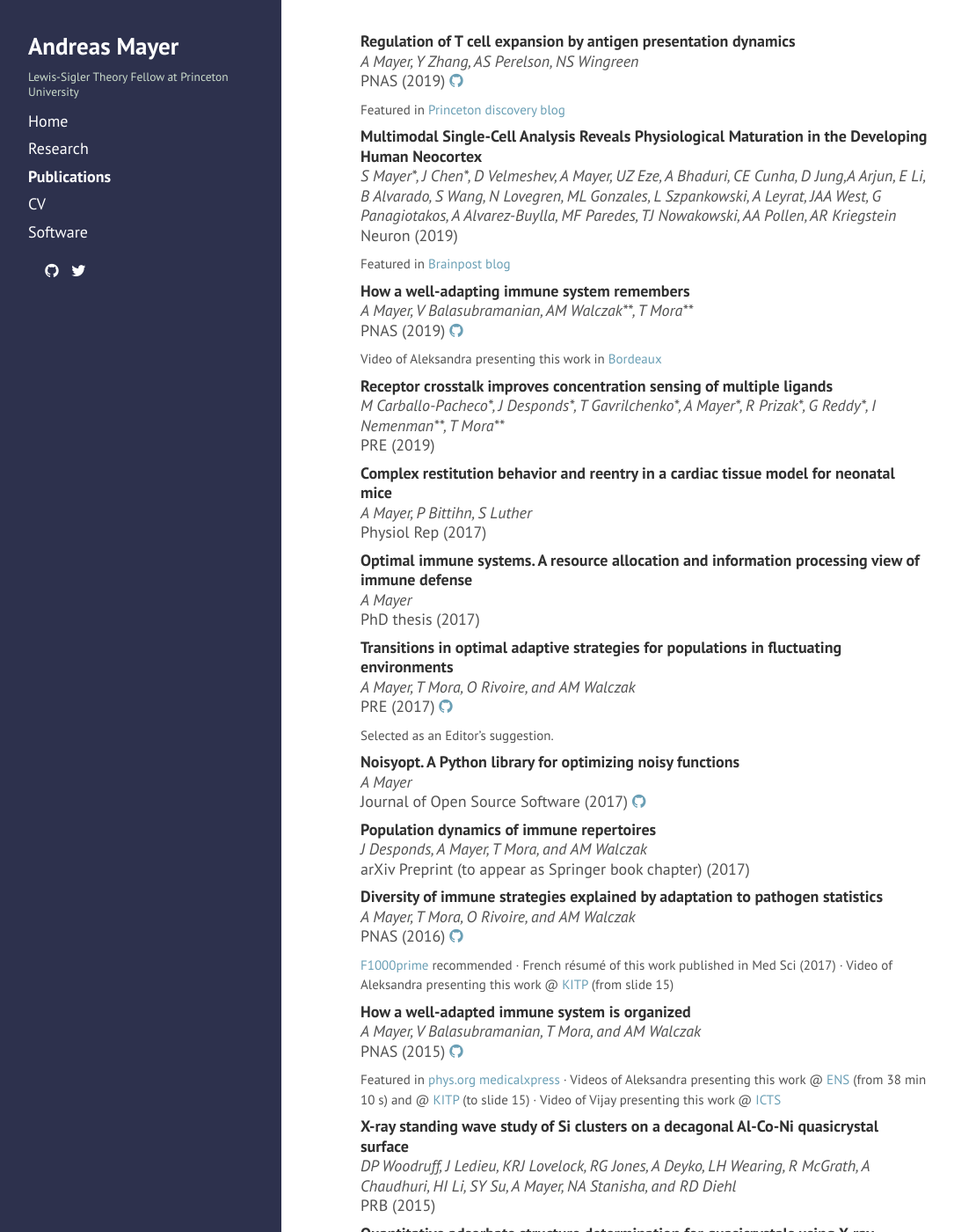
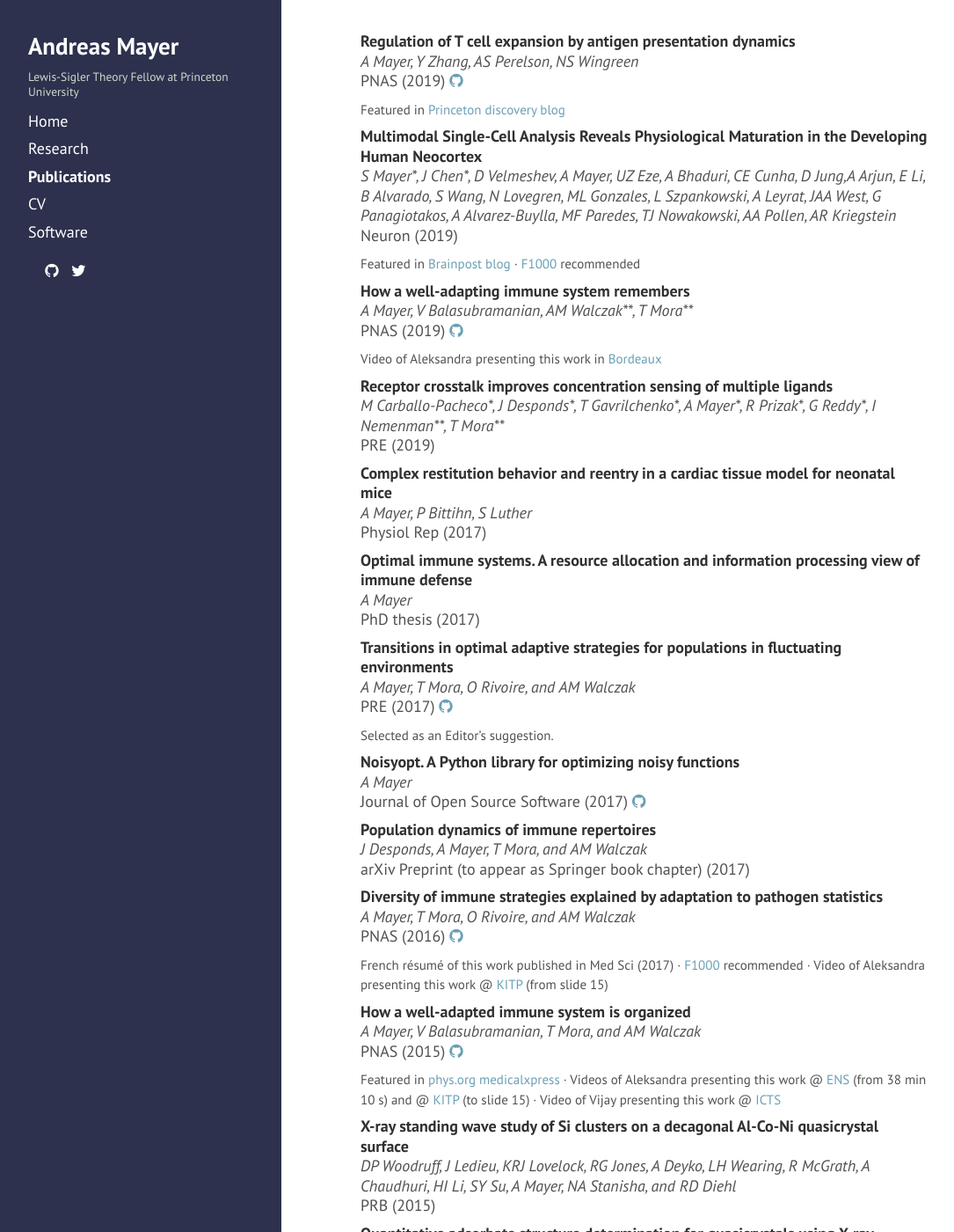
Before and after one commit to andim/andim.github.io, a Jekyll site: the page built from publications.md, in a window 1280 px wide and 1400 px high. Shown: the whole window at 88% size, without its empty margins (4-1089 px from the left). Built offline with Jekyll 4.4.1, drawn with Linux system fonts in a browser that asks for light colours; nearby versions of some CDN libraries; a style sheet for code colours, icons or effects is not loaded.

Commit message:
added f1000 mention

```diff
--- a/_data/publist.yml
+++ b/_data/publist.yml
@@ -15,7 +15,7 @@
   detail: 102, 1-16
   links:
       doi: https://doi.org/10.1016/j.neuron.2019.01.027
-  media: "Featured in [Brainpost blog](https://www.brainpost.co/weekly-brainpost/2019/2/19/neuronal-maturation-in-the-developing-human-brain)"
+  media: "Featured in [Brainpost blog](https://www.brainpost.co/weekly-brainpost/2019/2/19/neuronal-maturation-in-the-developing-human-brain) &middot; [F1000](https://f1000.com/prime/735105606) recommended"
 
 - authors: A Mayer, V Balasubramanian, AM Walczak\*\*, T Mora\*\*
   title: How a well-adapting immune system remembers
@@ -90,7 +90,7 @@
       doi: http://dx.doi.org/10.1073/pnas.1600663113
       pdf: http://physics.princeton.edu/~am66/paper/2016evolimmune.pdf
       github: http://github.com/andim/evolimmune
-  media: "[F1000prime](http://f1000.com/prime/726559726) recommended &middot; French résumé of this work published in Med Sci (2017) [<i class='ai ai-doi'></i>](http://doi.org/10.1051/medsci/20173306012) [<i class='ai ai-open-access'></i>](http://physics.princeton.edu/~am66/paper/2017evolimmunefr.pdf) &middot; Video of Aleksandra presenting this work @ [KITP](http://online.kitp.ucsb.edu/online/immuno16/walczak/) (from slide 15)"
+  media: "French résumé of this work published in Med Sci (2017) [<i class='ai ai-doi'></i>](http://doi.org/10.1051/medsci/20173306012) [<i class='ai ai-open-access'></i>](http://physics.princeton.edu/~am66/paper/2017evolimmunefr.pdf) &middot; [F1000](http://f1000.com/prime/726559726) recommended &middot; Video of Aleksandra presenting this work @ [KITP](http://online.kitp.ucsb.edu/online/immuno16/walczak/) (from slide 15)"
 
 - authors: A Mayer, V Balasubramanian, T Mora, and AM Walczak
   title: How a well-adapted immune system is organized
```
